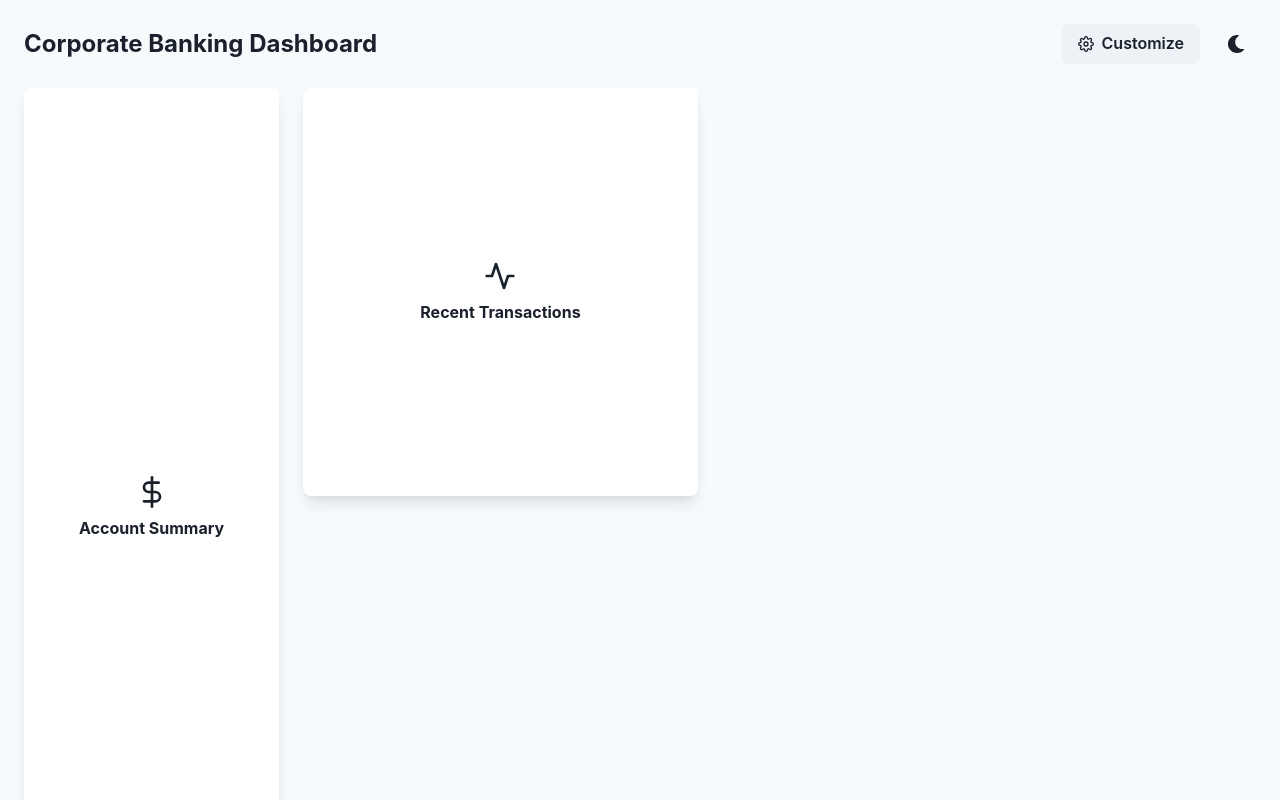
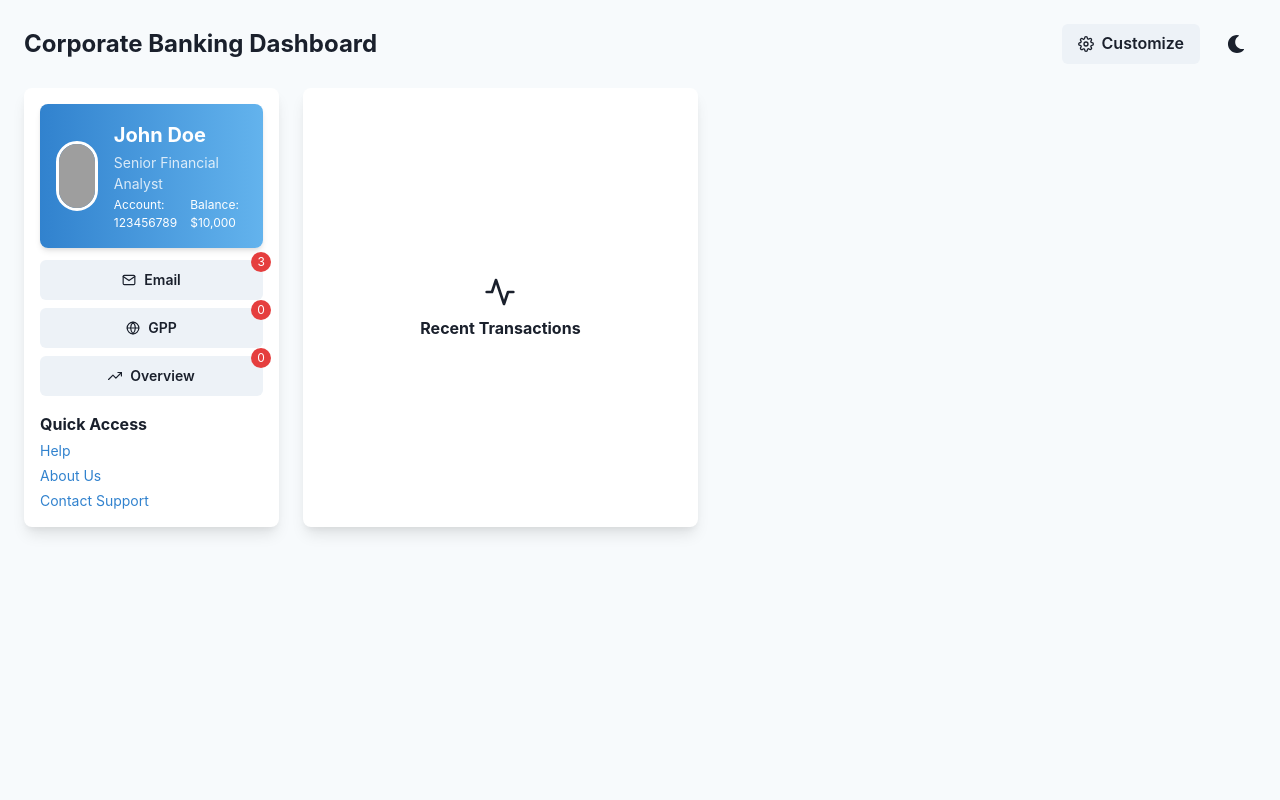
Before and after one commit to disaa0/bank_dashboard, a React (Create React App) app: page / in a window 1280 px wide. Shown: the top 800 px of the page. Built offline with nearby package versions, Linux system fonts and the light colour scheme; grey boxes are pictures that could not be loaded.

Commit message:
added Account Summary

```diff
--- a/src/App.tsx
+++ b/src/App.tsx
@@ -20,10 +20,12 @@ import {
   PopoverCloseButton,
   Checkbox,
   Divider,
+  Link,
 } from "@chakra-ui/react";
 import { ColorModeSwitcher } from "./ColorModeSwitcher";
-import { FiDollarSign, FiTrendingUp, FiGlobe, FiPieChart, FiActivity, FiSettings } from "react-icons/fi";
+import { FiMail, FiDollarSign, FiTrendingUp, FiGlobe, FiPieChart, FiActivity, FiSettings } from "react-icons/fi";
 import { IconType } from 'react-icons';
+import { Image } from "@chakra-ui/react";
 
 type Profile = {
   id: string;
@@ -66,7 +68,7 @@ const widgetSizes: Record<WidgetSize, { rowSpan: number; colSpan: number }> = {
 };
 
 const baseProfileLayout = [
-  { id: 'w1', colSpan: 2, rowSpan: 6 },
+  { id: 'w1', colSpan: 2, rowSpan: 3 },
   { id: 'w2', colSpan: 3, rowSpan: 3 },
 ];
 
@@ -80,6 +82,143 @@ type WidgetProps = {
 
 const Widget: React.FC<WidgetProps> = ({ name, size, icon: IconComponent, rowSpan, colSpan }) => {
   const bgColor = useColorModeValue('white', 'gray.700');
+{/* Account Summary*/}
+if (name === 'Account Summary') {
+  const recentLinks = [
+    { id: 1, label: 'Help', url: '/help' },
+    { id: 2, label: 'About Us', url: '/about' },
+    { id: 3, label: 'Contact Support', url: '/contact' },
+  ];
+  return (
+    <Box
+      bg={bgColor}
+      p={4}
+      borderRadius="lg"
+      boxShadow="lg"
+      gridRow={`span ${rowSpan}`}
+      gridColumn={`span ${colSpan}`}
+      display="flex"
+      flexDirection="column"
+      justifyContent="space-between"
+      transition="all 0.3s"
+      _hover={{ transform: 'translateY(-5px)', boxShadow: 'xl' }}
+    >
+
+      <HStack
+        spacing={4}
+        alignItems="center"
+        bgGradient="linear(to-r, blue.500, blue.300)"
+        p={4}
+        borderRadius="lg"
+        boxShadow="md"
+        mb={3}
+      >
+        <Box position="relative">
+          <Image
+            src="profile.jpg"
+            alt="Profile Picture"
+            borderRadius="full"
+            boxSize="70px"
+            border="3px solid white"
+            />
+        </Box>
+        <VStack align="start" spacing={0.5}>
+          <Text fontWeight="bold" fontSize="xl" color="white">
+            John Doe
+          </Text>
+          <Text fontSize="sm" color="whiteAlpha.800">
+            Senior Financial Analyst
+          </Text>
+          <HStack spacing={2}>
+            <Text color="white" fontSize="xs">
+              Account: 123456789
+            </Text>
+            <Text color="white" fontSize="xs">
+              Balance: $10,000
+            </Text>
+          </HStack>
+        </VStack>
+      </HStack>
+
+
+      <VStack spacing={2} align="stretch" mb={2}>
+
+        <Box position="relative" w="100%">
+          <Button leftIcon={<Icon as={FiMail} />} w="100%" p={3} fontSize="sm">Email</Button>
+          <Box
+            position="absolute"
+            top="-8px"
+            right="-8px"
+            bg="red.500"
+            color="white"
+            borderRadius="full"
+            boxSize="20px"
+            display="flex"
+            justifyContent="center"
+            alignItems="center"
+            fontSize="xs"
+          >
+            3
+          </Box>
+        </Box>
+
+        <Box position="relative" w="100%">
+          <Button leftIcon={<Icon as={FiGlobe} />} w="100%" p={3} fontSize="sm">GPP</Button>
+          <Box
+            position="absolute"
+            top="-8px"
+            right="-8px"
+            bg="red.500"
+            color="white"
+            borderRadius="full"
+            boxSize="20px"
+            display="flex"
+            justifyContent="center"
+            alignItems="center"
+            fontSize="xs"
+          >
+            0
+          </Box>
+        </Box>
+
+
+        <Box position="relative" w="100%">
+          <Button leftIcon={<Icon as={FiTrendingUp} />} w="100%" p={3} fontSize="sm">Overview</Button>
+          <Box
+            position="absolute"
+            top="-8px"
+            right="-8px"
+            bg="red.500"
+            color="white"
+            borderRadius="full"
+            boxSize="20px"
+            display="flex"
+            justifyContent="center"
+            alignItems="center"
+            fontSize="xs"
+          >
+            0
+          </Box>
+        </Box>
+      </VStack>
+
+
+      <Box mt={2}>
+      <Text fontWeight="bold">Quick Access</Text>
+      <VStack spacing={1} mt={1} align="start">
+        {recentLinks.map(link => (
+          <Text key={link.id} fontSize="sm">
+            <Link color="blue.500" href={link.url} isExternal>
+              {link.label}
+            </Link>
+          </Text>
+        ))}
+      </VStack>
+    </Box>
+    </Box>
+  );
+}
+
 
   return (
     <Box
```
